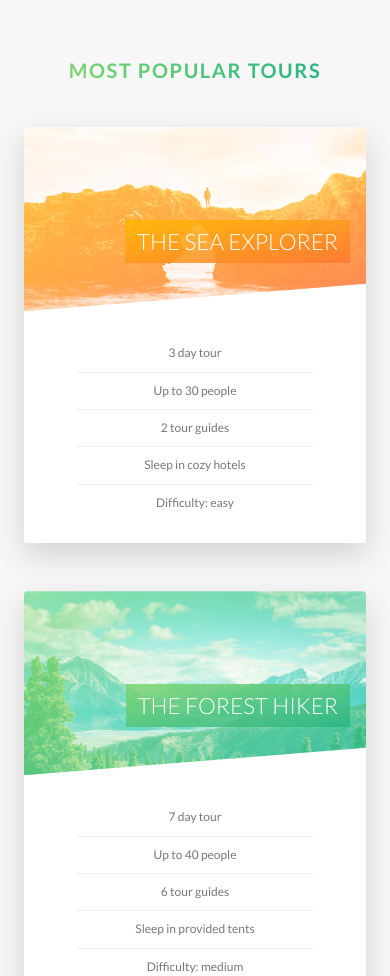
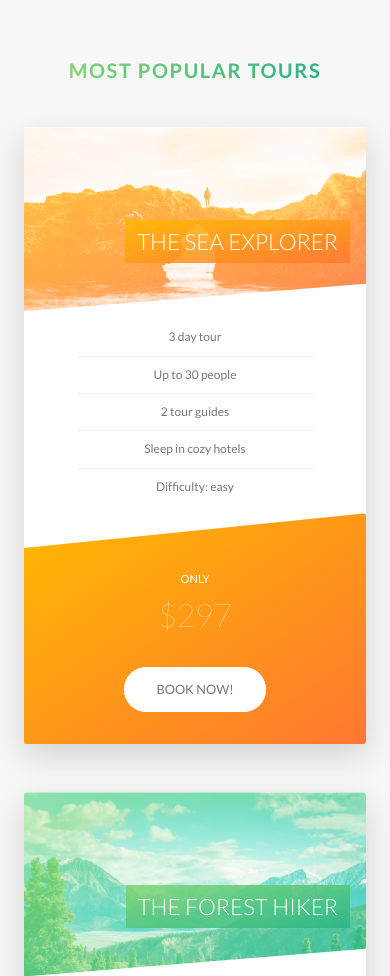
Before and after one commit to hyhong-code/Natours, a website: page index.html in a window 390 px wide. Shown: the part 2471-3447 px from the top of the page. Drawn offline with Linux system fonts and the light colour scheme.

Commit message:
add media queries for tours, stories and booking section

```diff
--- a/sass/components/_card.scss
+++ b/sass/components/_card.scss
@@ -174,4 +174,49 @@
     font-size: 6rem;
     font-weight: 100;
   }
+
+  @include respond(tab-port) {
+    height: auto; // now that we dont have back side of card
+    border-radius: 3px;
+    background-color: $color-white;
+    box-shadow: 0 1.5rem 4rem rgba($color-black, 0.15);
+
+    &__side {
+      height: auto;
+      position: relative;
+      box-shadow: none;
+
+      &--back {
+        transform: rotateY(0);
+        clip-path: polygon(0 15%, 100% 0, 100% 100%, 0 100%);
+      }
+    }
+
+    // .card:hover .card__side : when card is hovered, rotate card__side
+    &:hover &__side--front {
+      transform: rotateY(0);
+    }
+
+    &__details {
+      padding: 1rem 3rem;
+    }
+
+    // FRONT SIDE STYLES
+    &__cta {
+      position: relative;
+      top: 0;
+      left: 0;
+      transform: translate(0);
+      width: 100%;
+      padding: 7rem 4rem 4rem 4rem;
+    }
+
+    &__price-box {
+      margin-bottom: 3rem;
+    }
+
+    &__price-value {
+      font-size: 4rem;
+    }
+  }
 }
--- a/sass/components/_form.scss
+++ b/sass/components/_form.scss
@@ -17,6 +17,10 @@
     width: 90%;
     display: block;
     transition: all 0.3s;
+
+    @include respond(tab-port) {
+      width: 100%;
+    }
 
     &:focus {
       // get rid of default blue border when focused
@@ -56,6 +60,11 @@
   &__radio-group {
     width: 49%;
     display: inline-block; // make the label side by side
+
+    @include respond(tab-port) {
+      width: 100%;
+      margin-bottom: 2rem;
+    }
   }
 
   &__radio-input {
--- a/sass/components/_story.scss
+++ b/sass/components/_story.scss
@@ -10,6 +10,16 @@
   padding-left: 9rem; // because we tranlateX the figure
   font-size: $default-font-size;
   transform: skewX(-12deg);
+
+  @include respond(tab-port) {
+    width: 100%;
+    padding: 4rem;
+    padding-left: 7rem;
+  }
+
+  @include respond(phone) {
+    transform: skewX(0);
+  }
 
   & > * {
     transform: skewX(12deg);
@@ -32,6 +42,10 @@
 
     // create some space between figure and text, because its floated, don't use margin
     transform: translateX(-3rem) skewX(12deg); // an element can only have one transform property
+
+    @include respond(phone) {
+      transform: translateX(-3rem) skewX(0);
+    }
   }
 
   &__image {
@@ -42,6 +56,11 @@
   }
 
   &__text {
+    transform: skewX(12deg);
+
+    @include respond(phone) {
+      transform: skewX(0);
+    }
   }
 
   &__caption {
--- a/sass/pages/_home.scss
+++ b/sass/pages/_home.scss
@@ -68,13 +68,40 @@
       transparent 50%
     ),
     url(../img/nat-10.jpg);
-  background-size: 100%; // coveer
+  background-size: 100%; // coveer, fit on x direction
   border-radius: 3px;
   box-shadow: 0 1.5rem 4rem rgba($color-black, 0.2);
-  height: 50rem;
+
+  @include respond(tab-land) {
+    background-image: linear-gradient(
+        105deg,
+        rgba($color-white, 0.9) 0%,
+        rgba($color-white, 0.9) 65%,
+        transparent 65%
+      ),
+      url(../img/nat-10.jpg);
+    background-size: cover;
+  }
+
+  @include respond(tab-port) {
+    background-image: linear-gradient(
+        to right,
+        rgba($color-white, 0.9) 0%,
+        rgba($color-white, 0.9) 100%
+      ),
+      url(../img/nat-10.jpg);
+  }
 
   &__form {
     width: 50%;
     padding: 6rem;
+
+    @include respond(tab-land) {
+      width: 65%;
+    }
+
+    @include respond(tab-port) {
+      width: 100%;
+    }
   }
 }
```
Also changed, not shown: css/style.css.
